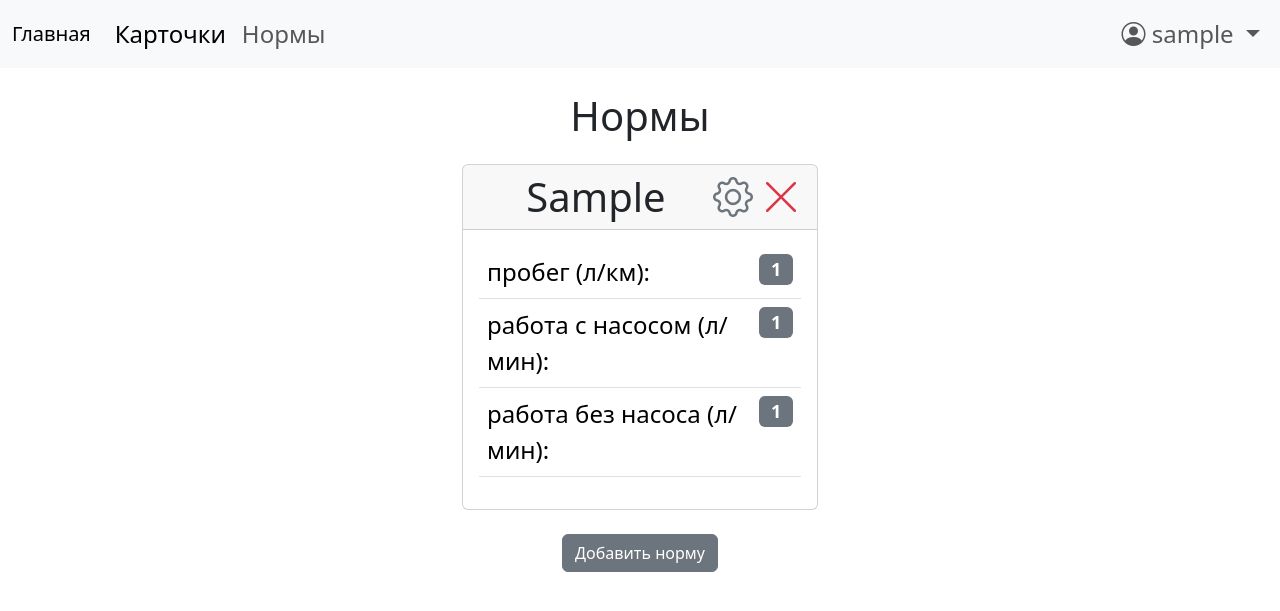
After one commit to daboggg/voditel_v3, a Django app: page /norms/ in a window 1280 px wide. The commit adds this page. Shown: the top 611 px of the page. Run offline with Django 5.2, Linux system fonts and the light colour scheme; a user stored in the database is signed in; tables that the repository leaves empty hold one stand-in row (values such as "Sample post"); some libraries are stand-ins or nearby versions.

Commit message:
add Norm

```diff
--- /dev/null
+++ b/cards/templates/cards/norm_list.html
@@ -0,0 +1,57 @@
+{% extends 'base.html' %}
+{% load common_filters %}
+
+{% block title %}
+    {{ title }}
+{% endblock %}
+
+{% block content %}
+    <div class="my-4 display-6 text-center">{% if norms %}{{ title }}{% else %}Норм нет{% endif %} </div>
+    <div class="justify-content-center row row-cols-1 row-cols-md-2 row-cols-lg-3 g-4">
+        {% for norm in norms %}
+            <div class="col">
+                <div class="card">
+                    <div class="card-header">
+                        <div>
+                            <div class="display-6 text-center">
+                                {{ norm.season }}
+                                <a class="link-secondary" href="{% url 'norm_delete' norm.pk %}">
+                                    <i class="text-danger ms-2 float-end bi bi-x-lg"></i>
+                                </a>
+                                <a class="link-secondary" href="{% url 'norm_edit' norm.pk %}">
+                                    <i class="float-end bi bi-gear"></i>
+                                </a>
+
+                            </div>
+                        </div>
+                    </div>
+                    <div class="card-body">
+
+                        <table class="table">
+                            <tbody>
+                            <tr>
+                                <td>пробег (л/км):</td>
+                                <td><span class="float-end badge bg-secondary">{{ norm.liter_per_km.normalize }}</span></td>
+                            </tr>
+                            <tr>
+                                <td>работа с насосом (л/мин):</td>
+                                <td><span class="float-end badge bg-secondary">{{ norm.work_with_pump_liter_per_min.normalize }}</span></td>
+                            </tr>
+                            <tr>
+                                <td>работа без насоса (л/мин):</td>
+                                <td><span class="float-end badge bg-secondary">{{ norm.work_without_pump_liter_per_min.normalize }}</span></td>
+                            </tr>
+                            </tbody>
+                        </table>
+                    </div>
+                </div>
+            </div>
+        {% endfor %}
+
+    </div>
+<div class="text-center">
+<a href="{% url 'norm_add' %}" class="btn btn-secondary mt-4">Добавить норму</a>
+</div>
+
+
+{% endblock %}
--- a/cards/urls.py
+++ b/cards/urls.py
@@ -13,12 +13,12 @@ urlpatterns = [
     path('departure/<int:pk>/', views.DepartureDetail.as_view(), name='departure_detail'),
     path('departure-delete/<int:pk>/', views.DepartureDelete.as_view(), name='departure_delete'),
     path('departure-edit/<int:pk>/', views.DepartureUpdate.as_view(), name='departure_edit'),
-    #
-    # path('norms/', views.NormList.as_view(), name='norm_list'),
-    # path('norm-add/', views.NormAdd.as_view(), name='norm_add'),
-    # path('norm-delete/<int:pk>/', views.NormDelete.as_view(), name='norm_delete'),
-    # path('norm-edit/<int:pk>/', views.NormUpdate.as_view(), name='norm_edit'),
-    #
+
+    path('norms/', views.NormList.as_view(), name='norm_list'),
+    path('norm-add/', views.NormAdd.as_view(), name='norm_add'),
+    path('norm-delete/<int:pk>/', views.NormDelete.as_view(), name='norm_delete'),
+    path('norm-edit/<int:pk>/', views.NormUpdate.as_view(), name='norm_edit'),
+
     # path('report/<int:pk>/', views.ReportDetail.as_view(), name='report_detail'),
     #
     # path('short-report/<int:pk>/', views.ShortReport.as_view(), name='short_report'),
--- a/cards/views.py
+++ b/cards/views.py
@@ -9,7 +9,7 @@ from django.urls import reverse_lazy
 from django.views.generic import CreateView, ListView, DetailView, UpdateView, DeleteView
 
 from cards.forms import CardAddForm, DepartureAddForm
-from cards.models import Card, Departure
+from cards.models import Card, Departure, Norm
 from mixins import ErrorMessageMixin
 
 
@@ -223,3 +223,32 @@ class DepartureUpdate(LoginRequiredMixin, SuccessMessageMixin, ErrorMessageMixin
         kwargs['departure'] = self.object
         kwargs['update'] = True
         return kwargs
+
+
+class NormList(LoginRequiredMixin, ListView):
+    model = Norm
+    template_name = "cards/norm_list.html"
+    extra_context = {'title': 'Нормы'}
+    context_object_name = 'norms'
+
+class NormAdd(LoginRequiredMixin, SuccessMessageMixin, ErrorMessageMixin, CreateView):
+    model = Norm
+    template_name = 'cards/norm_add.html'
+    extra_context = {'title': 'Добавить норму'}
+    success_url = reverse_lazy('norm_list')
+    success_message = "Норма создана"
+    error_message = 'Ошибка!'
+    fields = '__all__'
+
+class NormDelete(LoginRequiredMixin, DeleteView):
+    model = Norm
+    success_url = reverse_lazy('norm_list')
+
+class NormUpdate(LoginRequiredMixin, SuccessMessageMixin, ErrorMessageMixin, UpdateView):
+    model = Norm
+    fields = '__all__'
+    success_url = reverse_lazy('norm_list')
+    success_message = "Данные изменены"
+    error_message = "Ошибка!"
+    template_name = 'cards/norm_add.html'
+    extra_context = {'title': 'Изменить норму'}
--- a/templates/base.html
+++ b/templates/base.html
@@ -32,7 +32,7 @@
                         <a class="nav-link active" aria-current="page" href="{% url 'card_list' %}">Карточки</a>
                     </li>
                     <li class="nav-item">
-                        <a class="nav-link" href="#">Нормы</a>
+                        <a class="nav-link" href="{% url 'norm_list' %}">Нормы</a>
                     </li>
                 </ul>
             {% endif %}
```
Also changed, not shown: cards/templates/cards/norm_add.html (added, +29 -0 lines), cards/templates/cards/norm_confirm_delete.html (added, +27 -0 lines).
